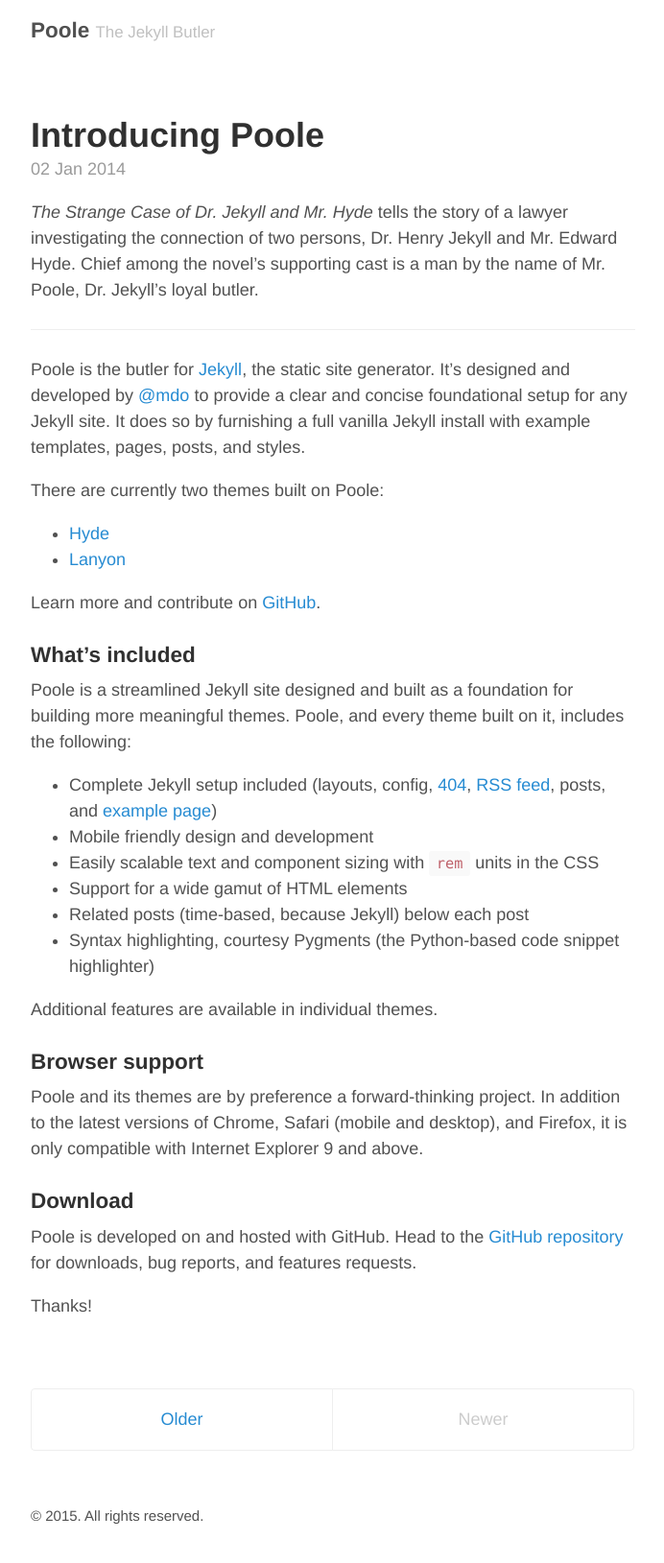
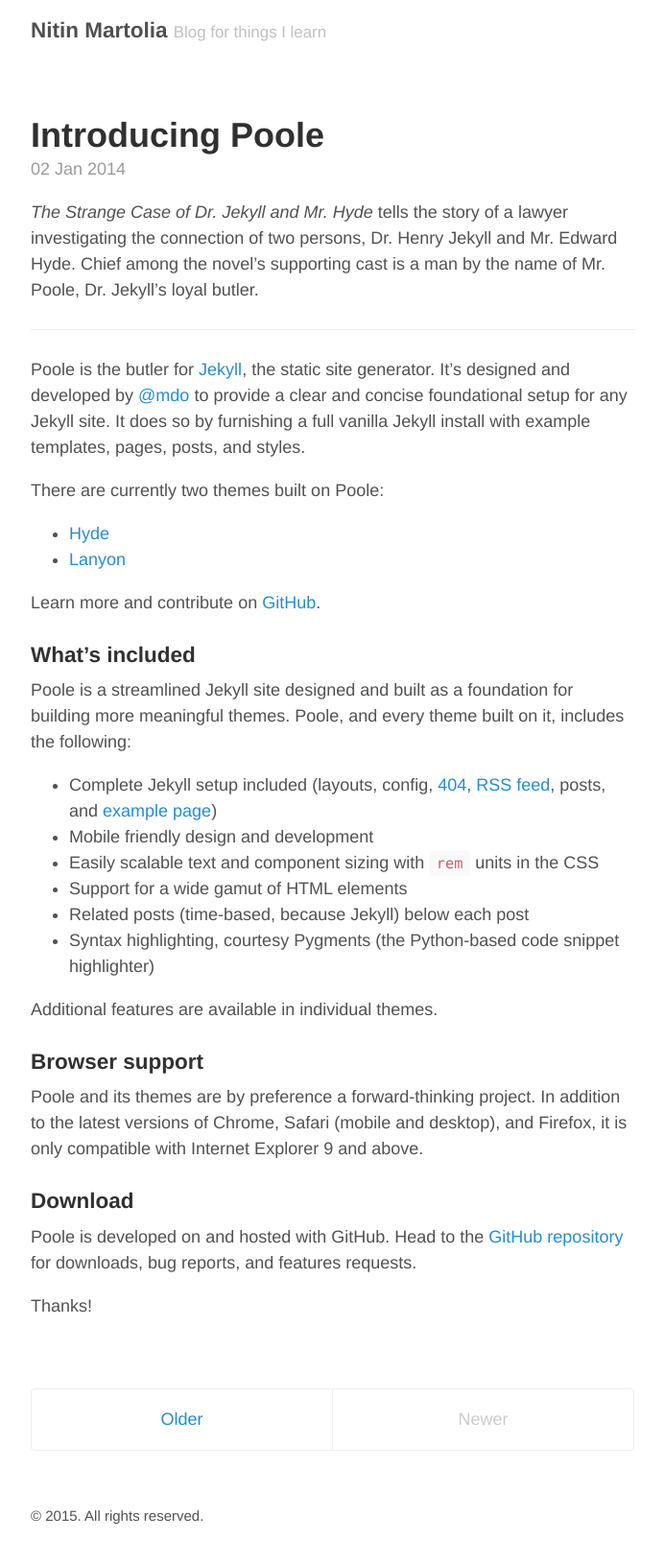
Before and after one commit to nitinmartolia/nitinmartolia.github.io, a Jekyll site: the page built from index.html, in a window 1280 px wide. Shown: the whole page at 96% size, without its empty margins (293-985 px from the left). Built offline with Jekyll 4.4.1, drawn with Linux system fonts in a browser that asks for light colours; the list of posts is cut into pages by our own code.

Commit message:
some name changes

```diff
--- a/_config.yml
+++ b/_config.yml
@@ -4,10 +4,12 @@
 permalink:           pretty
 relative_permalinks: true
 
+highlighter:         pygments
+
 # Setup
-title:               Poole
-tagline:             The Jekyll Butler
-url:                 http://getpoole.com
+title:               Nitin Martolia
+tagline:             'Blog for things I learn'
+url:                 http://nitinmartolia.github.io
 paginate:            1
 baseurl:             ""
 
@@ -20,11 +22,11 @@ sass:
 
 # About/contact
 author:
-  name:              Mark Otto
-  url:               https://twitter.com/mdo
-  email:             markdotto@gmail.com
+  name:              Nitin Martolia
+  url:               https://twitter.com/Nitin_Martolia
+  email:             nitinmartolia@gmail.com
 
 # Custom vars
-version:             2.0.0
+version:             1.0.0
 github:
-  repo:              https://github.com/poole/poole
+  repo:              https://github.com/nitinmartolia/nitinmartolia.github.io
```
